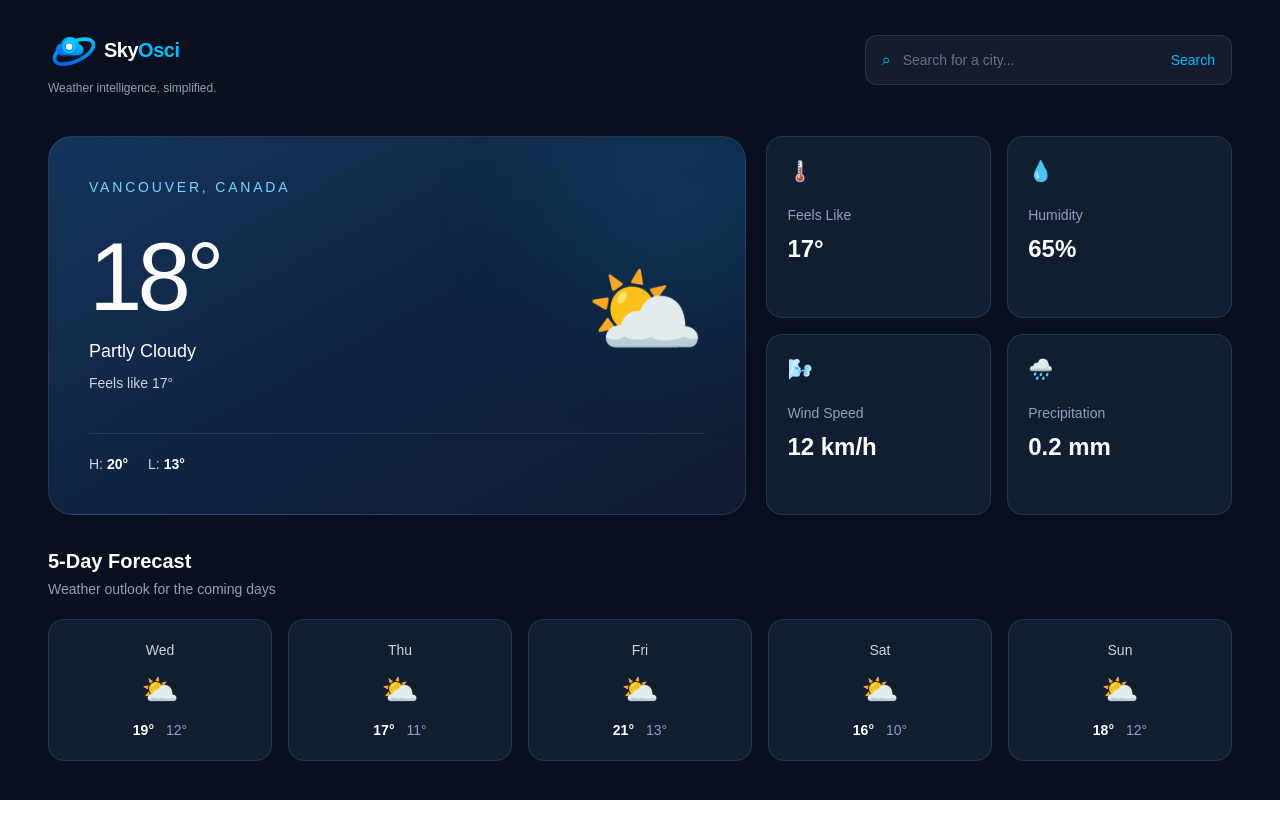
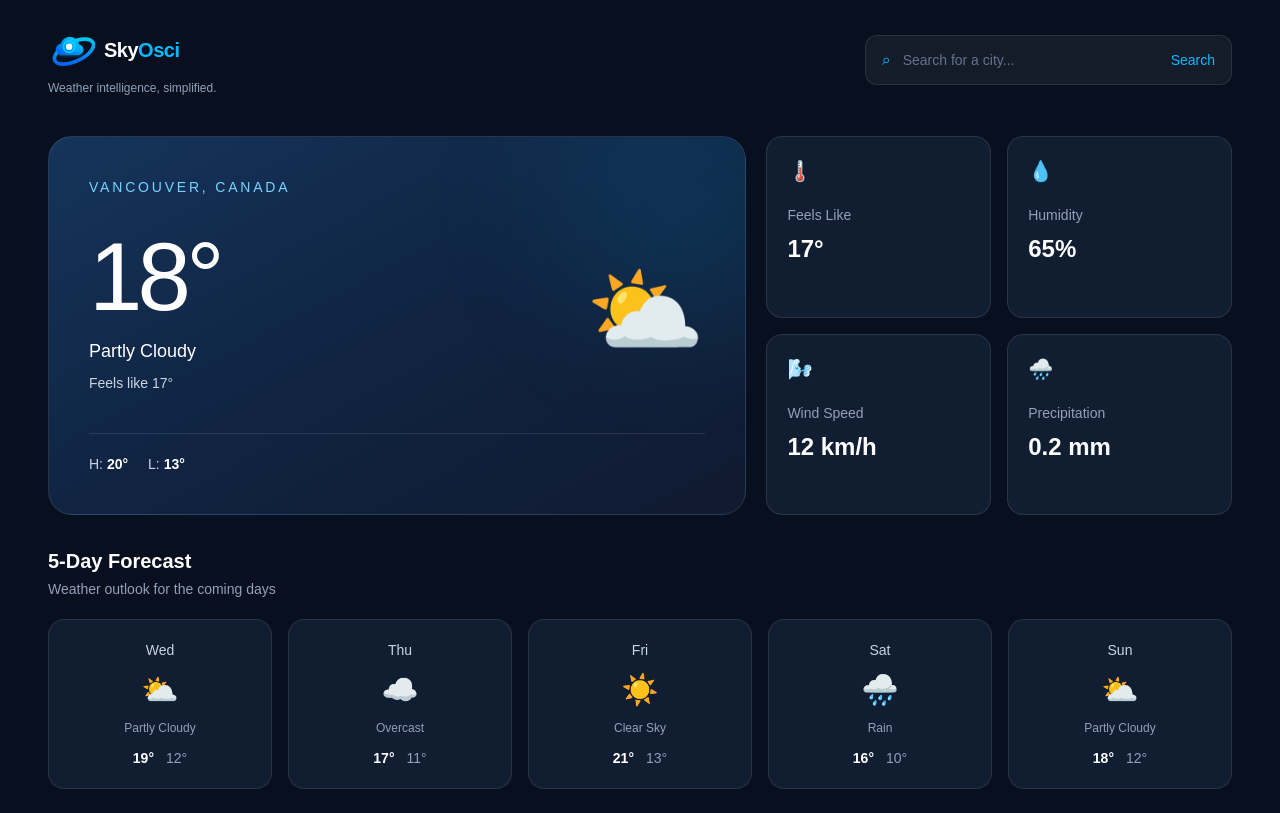
Before and after one commit to calebtolorunleke/skyosci, a React (Vite) app: page / in a window 1280 px wide. Built offline with nearby package versions, Linux system fonts and the light colour scheme.

Commit message:
feat: display weather conditions in forecast cards

```diff
--- a/src/components/weather/ForecastCard.tsx
+++ b/src/components/weather/ForecastCard.tsx
@@ -1,6 +1,7 @@
 interface ForecastCardProps {
   day: string;
   weatherIcon: string;
+  condition: string;
   temperatureMax: number;
   temperatureMin: number;
 }
@@ -8,6 +9,7 @@ interface ForecastCardProps {
 function ForecastCard({
   day,
   weatherIcon,
+  condition,
   temperatureMax,
   temperatureMin,
 }: ForecastCardProps) {
@@ -20,6 +22,9 @@ function ForecastCard({
       <span className="text-3xl" aria-hidden="true">
         {weatherIcon}
       </span>
+
+      {/* Weather description */}
+      <p className="text-xs text-slate-400">{condition}</p>
 
       {/* Temperature range */}
       <div className="flex items-center gap-3 text-sm">
--- a/src/components/weather/WeatherForecast.tsx
+++ b/src/components/weather/WeatherForecast.tsx
@@ -1,5 +1,6 @@
 import ForecastCard from "./ForecastCard";
 import type { DailyForecast } from "../../interfaces/forecast";
+import { getWeatherInfo } from "../../utils/weatherUtils";
 
 interface WeatherForecastProps {
   forecasts: DailyForecast[];
@@ -23,7 +24,8 @@ function WeatherForecast({ forecasts }: WeatherForecastProps) {
           <ForecastCard
             key={forecast.date}
             day={forecast.date}
-            weatherIcon="⛅"
+            weatherIcon={getWeatherInfo(forecast.weatherCode).icon}
+            condition={getWeatherInfo(forecast.weatherCode).description}
             temperatureMax={forecast.temperatureMax}
             temperatureMin={forecast.temperatureMin}
           />
```
